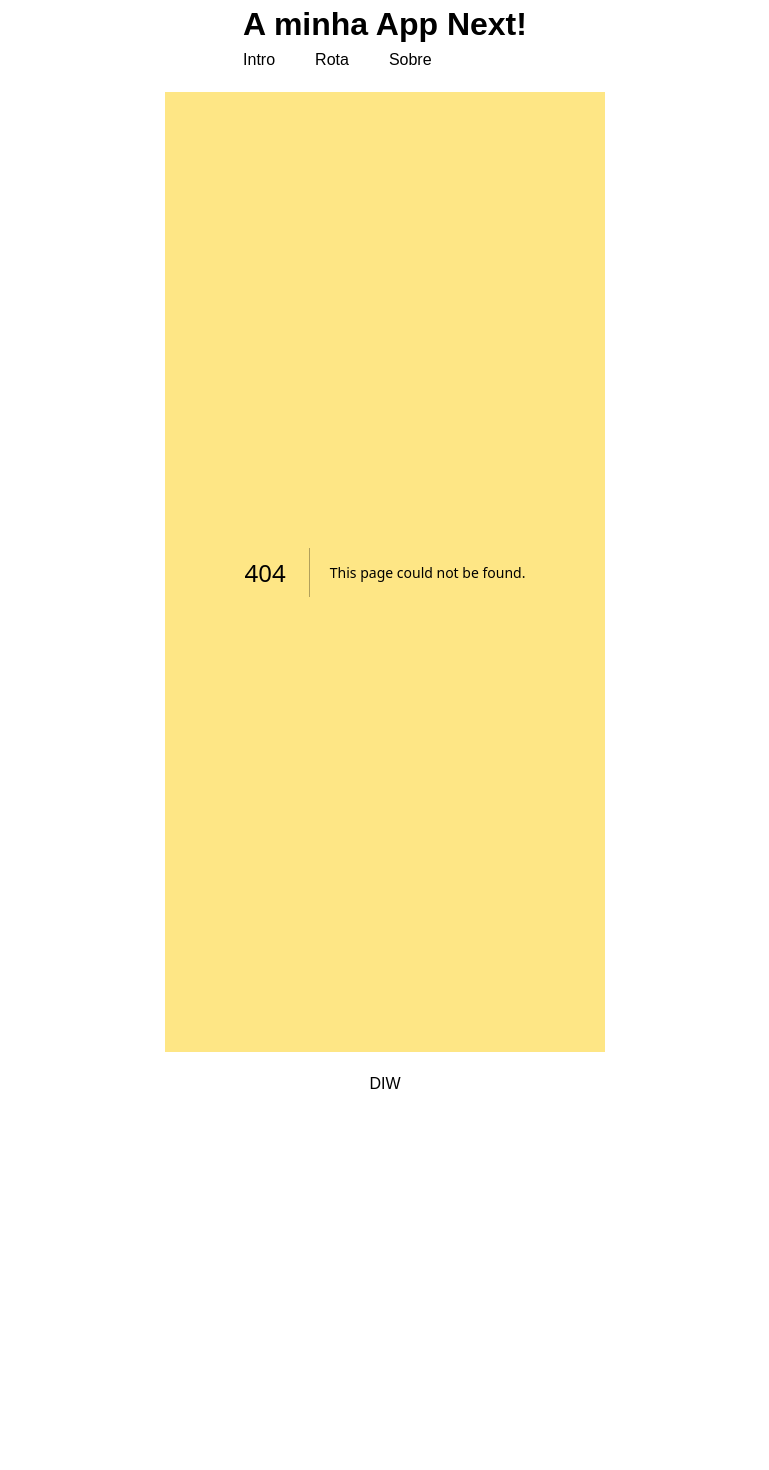
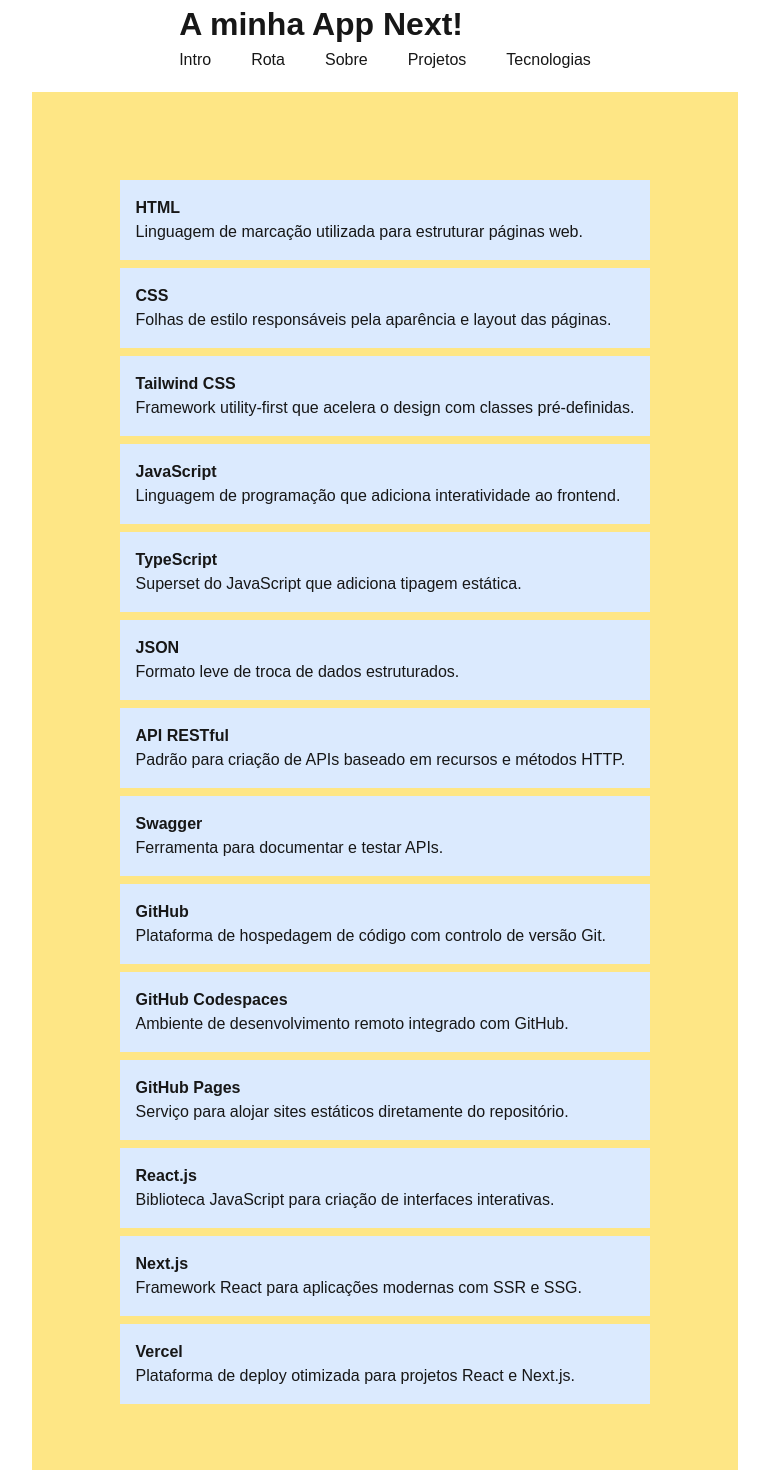
Before and after one commit to giuseppemazze0/next-giuseppe, a Next.js app: page /tecnologias in a window 1280 px wide. Before the commit this address had no page. Shown: the top 1470 px of the page, without its empty margins (255-1024 px from the left). Before the commit the page ends 1096 px from the top, so only its background shows below. Built offline with nearby package versions, Linux system fonts and the light colour scheme.

Commit message:
mais uma aula

```diff
--- a/app/globals.css
+++ b/app/globals.css
@@ -14,8 +14,8 @@
 
 @media (prefers-color-scheme: dark) {
   :root {
-    --background: #0a0a0a;
-    --foreground: #ededed;
+    --background: gray;
+    --foreground: black;
   }
 }
 
@@ -33,3 +33,8 @@
 h2 {
   font-weight: bold;
 }
+
+li:hover {
+  text-decoration: underline;
+  font-weight: bold;
+}
--- a/app/layout.tsx
+++ b/app/layout.tsx
@@ -39,6 +39,8 @@
               <li><Link href="/">Intro</Link></li>
               <li><Link href="/rota">Rota</Link></li>
               <li><Link href="/sobre">Sobre</Link></li>
+              <li><Link href="/projetos">Projetos</Link></li>
+              <li><Link href="/tecnologias">Tecnologias</Link></li>
             </ul>
           </nav>
         </header>
--- a/app/page.tsx
+++ b/app/page.tsx
@@ -1,9 +1,8 @@
-import React from 'react'
 import Componente1 from '@/components/componente1/componente1'
 import Componente2 from '@/components/componente2/componente2'
 
+
 export default function page() {
-
   const frase = <p>JSX faz magia</p>
   const ano = 2025
 
--- /dev/null
+++ b/app/projetos/page.tsx
@@ -0,0 +1,5 @@
+import ComponenteProjetos from '@/components/ComponenteProjetos/ComponenteProjetos'
+
+export default function ProjetosPage() {
+    return <ComponenteProjetos />
+}
--- /dev/null
+++ b/app/tecnologias/[tecnologia]/page.tsx
@@ -0,0 +1,5 @@
+import
+
+export default function TecnologiaPage() {
+
+}
--- /dev/null
+++ b/app/tecnologias/page.tsx
@@ -0,0 +1,17 @@
+import tecnologias from '@/data/tecnologias.json';
+import Tecnologia from '@/components/Tecnologia/Tecnologia'
+
+export default function TecnologiasPage() {
+    return(
+        <>
+            {tecnologias.map((tecnologia, index) => (
+                <Tecnologia
+                    key={`tecno-${index}`}
+                    title={tecnologia.title}
+                    description={tecnologia.description}
+                />
+                )
+            )}
+        </>
+    )
+}
--- /dev/null
+++ b/components/ComponenteProjetos/ComponenteProjetos.tsx
@@ -0,0 +1,13 @@
+import Link from 'next/link';
+import Orgulho from '@/components/Orgulho/Orgulho';
+
+export default function ComponenteProjetos() {
+    return (
+        <>
+            <h2>Projetos</h2>
+            <p>Em DIW fizemos vários projetos usando diversas linguagens de front end.</p>
+            <p>Os projetos estão disponíveis em <Link href ="/">AQUI</Link></p>
+            <Orgulho nome="loja" link="https://giuseppemazze0.github.io/lab7/index.html" />
+        </>
+    )
+}
--- /dev/null
+++ b/components/Orgulho/Orgulho.tsx
@@ -0,0 +1,19 @@
+import Link from 'next/link';
+
+interface OrgulhoProps {
+    nome: string
+    link: string
+}
+
+export default function Orgulho({nome, link}: OrgulhoProps) {
+    return (
+        <div
+        className='
+        hover:bg-purple-500
+        p-2
+        bg-purple-100
+        '>
+            <h2>O meu orgulho é {nome} que fiz, desponível neste <Link href={link} target='_blank'>{link}</Link></h2>
+        </div>
+    )
+}
--- /dev/null
+++ b/components/Tecnologia/Tecnologia.tsx
@@ -0,0 +1,17 @@
+interface TecnologiaProps {
+    title: string
+    description: string
+}
+
+export default function Tecnologia({title, description}: TecnologiaProps) {
+    return (
+        <div className="
+        p-4
+        m-2
+        bg-blue-100
+        ">
+            <h2>{title}</h2>
+            <p>{description}</p>
+        </div>
+    )
+}
--- /dev/null
+++ b/data/tecnologias.json
@@ -0,0 +1,86 @@
+[
+  {
+    "title": "HTML",
+    "image": "html.svg",
+    "description": "Linguagem de marcação utilizada para estruturar páginas web.",
+    "rating": 4
+  },
+  {
+    "title": "CSS",
+    "image": "css.svg",
+    "description": "Folhas de estilo responsáveis pela aparência e layout das páginas.",
+    "rating": 4
+  },
+  {
+    "title": "Tailwind CSS",
+    "image": "tailwind.svg",
+    "description": "Framework utility-first que acelera o design com classes pré-definidas.",
+    "rating": 5
+  },
+  {
+    "title": "JavaScript",
+    "image": "js.svg",
+    "description": "Linguagem de programação que adiciona interatividade ao frontend.",
+    "rating": 5
+  },
+  {
+    "title": "TypeScript",
+    "image": "typescript.svg",
+    "description": "Superset do JavaScript que adiciona tipagem estática.",
+    "rating": 5
+  },
+  {
+    "title": "JSON",
+    "image": "json.svg",
+    "description": "Formato leve de troca de dados estruturados.",
+    "rating": 3
+  },
+  {
+    "title": "API RESTful",
+    "image": "rest.svg",
+    "description": "Padrão para criação de APIs baseado em recursos e métodos HTTP.",
+    "rating": 4
+  },
+  {
+    "title": "Swagger",
+    "image": "swagger.svg",
+    "description": "Ferramenta para documentar e testar APIs.",
+    "rating": 3
+  },
+  {
+    "title": "GitHub",
+    "image": "github.svg",
+    "description": "Plataforma de hospedagem de código com controlo de versão Git.",
+    "rating": 5
+  },
+  {
+    "title": "GitHub Codespaces",
+    "image": "github.svg",
+    "description": "Ambiente de desenvolvimento remoto integrado com GitHub.",
+    "rating": 4
+  },
+  {
+    "title": "GitHub Pages",
+    "image": "github.svg",
+    "description": "Serviço para alojar sites estáticos diretamente do repositório.",
+    "rating": 4
+  },
+  {
+    "title": "React.js",
+    "image": "react.svg",
+    "description": "Biblioteca JavaScript para criação de interfaces interativas.",
+    "rating": 5
+  },
+  {
+    "title": "Next.js",
+    "image": "next.svg",
+    "description": "Framework React para aplicações modernas com SSR e SSG.",
+    "rating": 5
+  },
+  {
+    "title": "Vercel",
+    "image": "vercel.svg",
+    "description": "Plataforma de deploy otimizada para projetos React e Next.js.",
+    "rating": 5
+  }
+]
```
Also changed, not shown: data/profissoes.ts (added).
